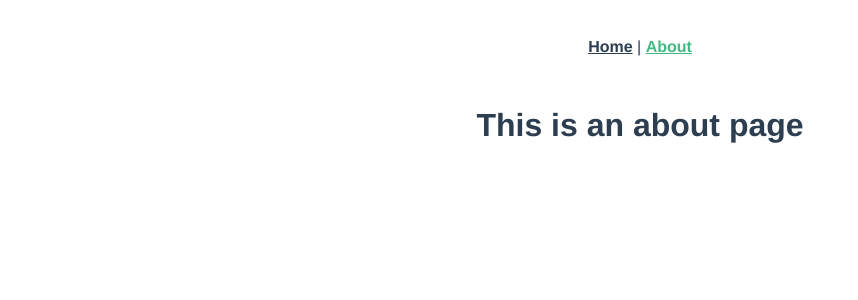
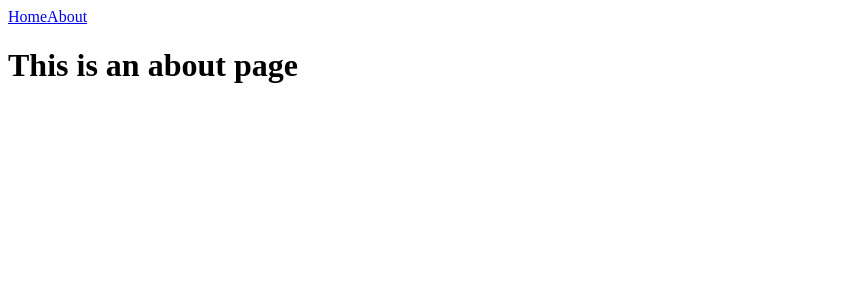
Before and after one commit to joanna-gabis/spacer-app, a Vue app: page /#/about in a window 1280 px wide. Shown: the top 300 px of the page, without its empty margins (0-858 px from the left). Built offline with nearby package versions, Linux system fonts and the light colour scheme.

Commit message:
create simple app view

```diff
--- a/src/App.vue
+++ b/src/App.vue
@@ -1,29 +1,13 @@
 <template>
-  <div id="app">
-    <div id="nav">
-      <router-link to="/">Home</router-link> |
-      <router-link to="/about">About</router-link>
-    </div>
+  <div class="app">
+    <nav>
+      <router-link to='/'>Home</router-link>
+      <router-link to='/about'>About</router-link>
+    </nav>
     <router-view/>
   </div>
 </template>
 
 <style lang="scss">
-#app {
-  font-family: 'Avenir', Helvetica, Arial, sans-serif;
-  -webkit-font-smoothing: antialiased;
-  -moz-osx-font-smoothing: grayscale;
-  text-align: center;
-  color: #2c3e50;
-}
-#nav {
-  padding: 30px;
-  a {
-    font-weight: bold;
-    color: #2c3e50;
-    &.router-link-exact-active {
-      color: #42b983;
-    }
-  }
-}
+
 </style>
--- a/src/router.js
+++ b/src/router.js
@@ -1,6 +1,7 @@
 import Vue from 'vue';
 import Router from 'vue-router';
 import Home from './views/Home.vue';
+import About from './views/About.vue';
 
 Vue.use(Router);
 
@@ -14,10 +15,7 @@ export default new Router({
     {
       path: '/about',
       name: 'about',
-      // route level code-splitting
-      // this generates a separate chunk (about.[hash].js) for this route
-      // which is lazy-loaded when the route is visited.
-      component: () => import(/* webpackChunkName: "about" */ './views/About.vue'),
+      component: About,
     },
   ],
 });
--- a/src/views/About.vue
+++ b/src/views/About.vue
@@ -3,3 +3,8 @@
     <h1>This is an about page</h1>
   </div>
 </template>
+<script>
+  export default {
+    name: 'About',
+  }
+</script>
--- a/src/views/Home.vue
+++ b/src/views/Home.vue
@@ -1,18 +1,12 @@
 <template>
   <div class="home">
-    <img alt="Vue logo" src="../assets/logo.png">
-    <HelloWorld msg="Welcome to Your Vue.js App"/>
+    <h1>Spacer</h1>
   </div>
 </template>
 
 <script>
-// @ is an alias to /src
-import HelloWorld from '@/components/HelloWorld.vue';
 
 export default {
   name: 'home',
-  components: {
-    HelloWorld,
-  },
 };
 </script>
```
